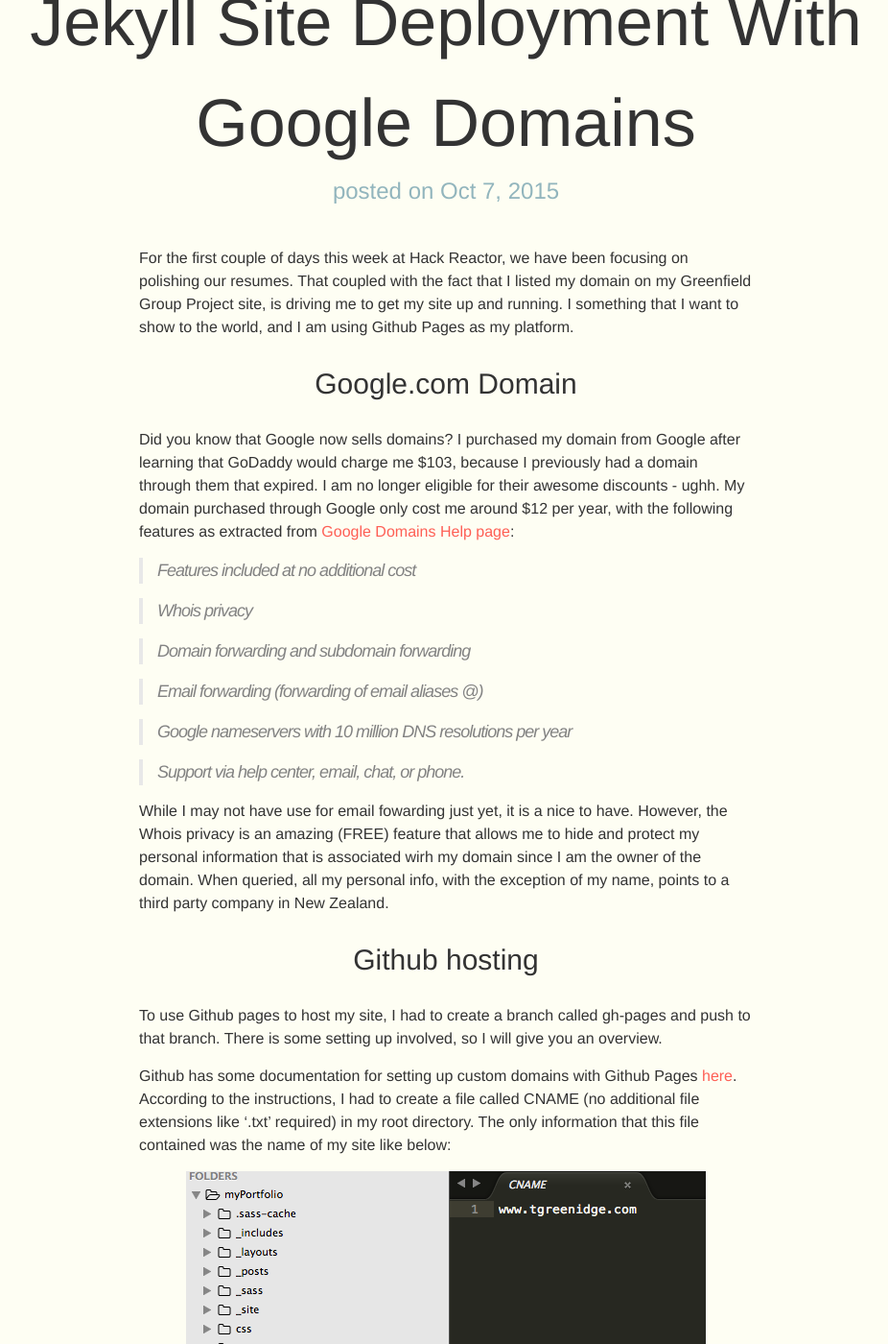
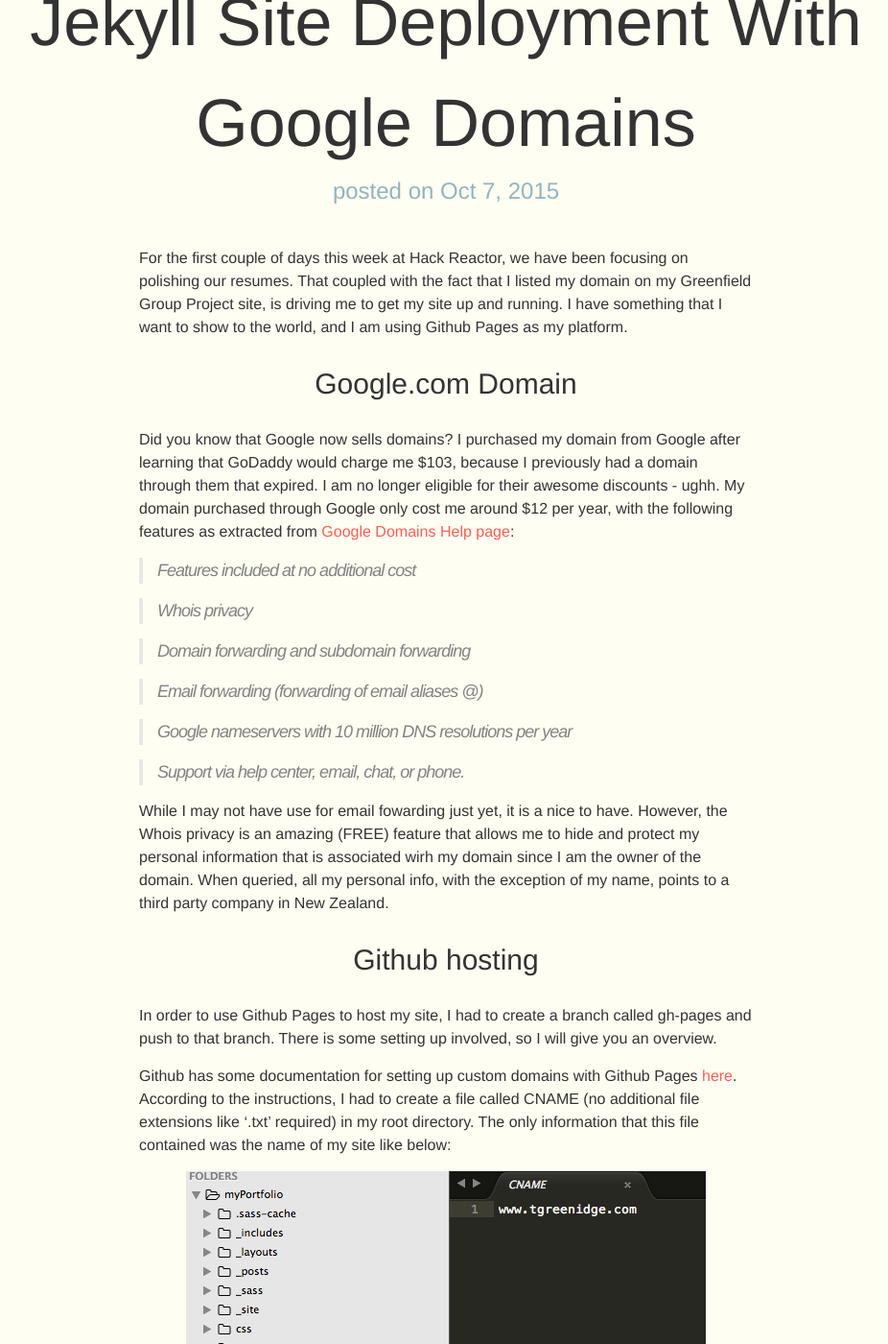
Before and after one commit to tgreenidge/portfolio, a Jekyll site: the page built from _posts/blog/2015-10-07-jekyll-deployment-troubles.markdown, in a window 1280 px wide and 1400 px high, scrolled down 365 px. Shown: the whole window at 96% size, without its empty margins (175-1101 px from the left). Built offline with Jekyll 4.4.1, drawn with Linux system fonts in a browser that asks for light colours; comment, search, counter and statistics services are not loaded.

Commit message:
fixed typo and content errors jekyll deployment blog

```diff
--- a/_posts/blog/2015-10-07-jekyll-deployment-troubles.markdown
+++ b/_posts/blog/2015-10-07-jekyll-deployment-troubles.markdown
@@ -7,7 +7,7 @@
 comments: true
 ---
 
-For the first couple of days this week at Hack Reactor, we have been focusing on polishing our resumes. That coupled with the fact that I listed my domain on my Greenfield Group Project site, is driving me to get my site up and running. I something that I want to show to the world, and I am using Github Pages as my platform.
+For the first couple of days this week at Hack Reactor, we have been focusing on polishing our resumes. That coupled with the fact that I listed my domain on my Greenfield Group Project site, is driving me to get my site up and running. I have something that I want to show to the world, and I am using Github Pages as my platform.
 
 ### Google.com Domain
 Did you know that Google now sells domains? I purchased my domain from Google after learning that GoDaddy would charge me $103, because I previously had a domain through them that expired. I am no longer eligible for their awesome discounts - ughh. My domain purchased through Google only cost me around $12 per year, with the following features as extracted from [Google Domains Help page](https://support.google.com/domains/answer/6010092?hl=en):
@@ -27,7 +27,7 @@
 While I may not have use for email fowarding just yet, it is a nice to have. However, the Whois privacy is an amazing (FREE) feature that allows me to hide and protect my personal information that is associated wirh my domain since I am the owner of the domain. When queried, all my personal info, with the exception of my name, points to a third party company in New Zealand.
 
 ### Github hosting
-To use Github pages to host my site, I had to create a branch called gh-pages and push to that branch. There is some setting up involved, so I will give you an overview.
+In order to use Github Pages to host my site, I had to create a branch called gh-pages and push to that branch. There is some setting up involved, so I will give you an overview.
 
 Github has some documentation for setting up custom domains with Github Pages [here](https://help.github.com/articles/setting-up-a-custom-domain-with-github-pages/). According to the instructions, I had to create a file called CNAME (no additional file extensions like '.txt' required) in my root directory. The only information that this file contained was the name of my site like below:
 
```
